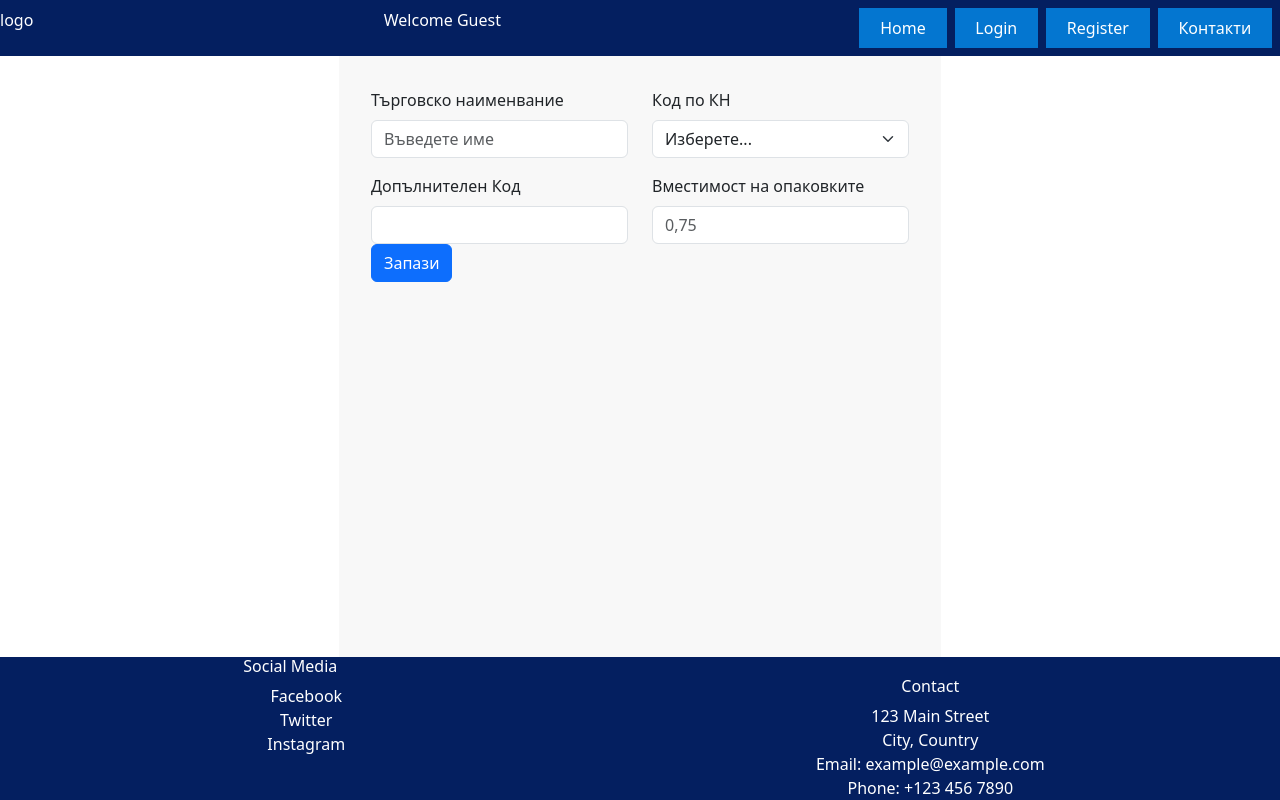
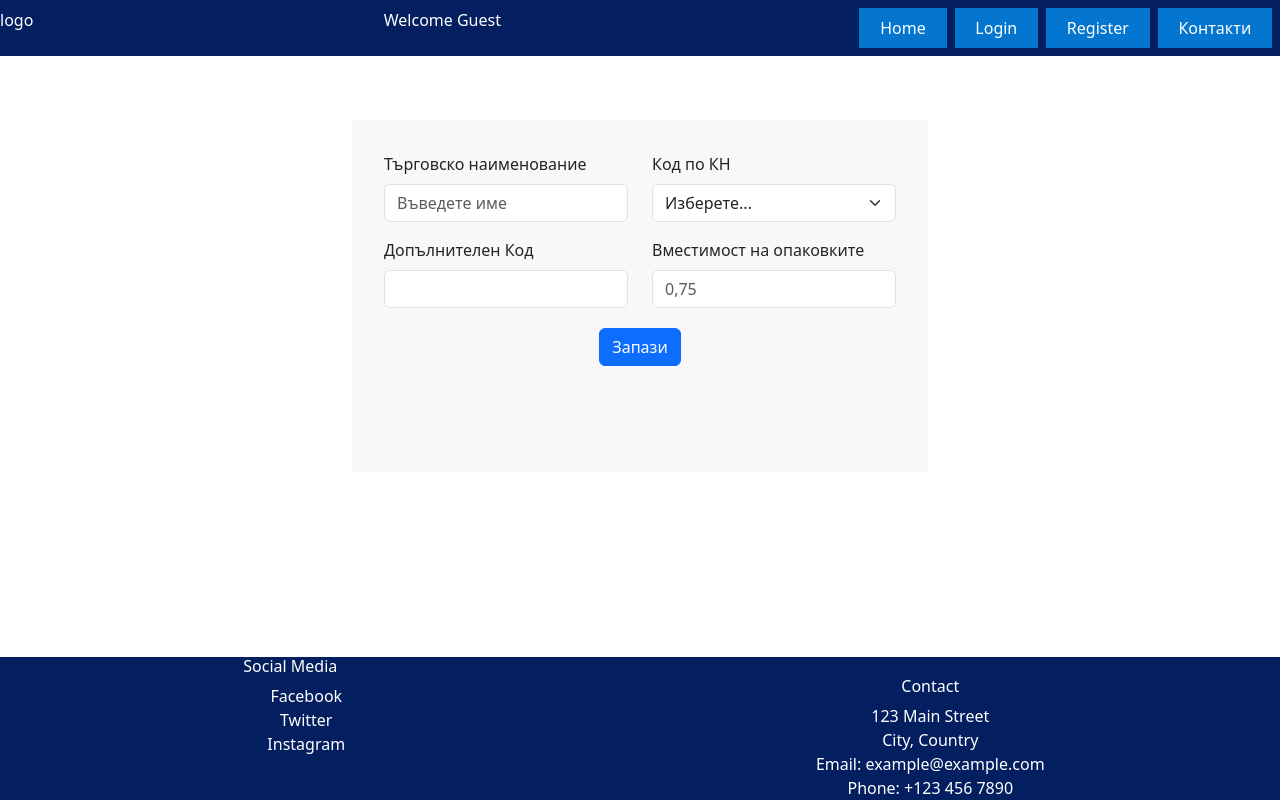
Before and after one commit to MiroZe/ze-winery, a React (Vite) app in the folder ze-winery-app/: page /create-product in a window 1280 px wide. Built offline with nearby package versions, Linux system fonts and the light colour scheme.

Commit message:
css impove

```diff
--- a/ze-winery-app/src/components/Products/CreateProduct/CreateProduct.jsx
+++ b/ze-winery-app/src/components/Products/CreateProduct/CreateProduct.jsx
@@ -34,10 +34,10 @@ const CreateProduct = () => {
 
     <div className={styles['new-product-form-container']}>
 
-      <Form onSubmit={onProductSubmitHandler}>
+      <Form onSubmit={onProductSubmitHandler} className={styles['product-form']}>
         <Row className="mb-3">
           <Form.Group as={Col} controlId="formGridName">
-            <Form.Label>Търговско наименвание</Form.Label>
+            <Form.Label>Търговско наименование</Form.Label>
             <Form.Control type="text" placeholder="Въведете име"
             name='trademarkName'
             value={formValues.trademarkName}
@@ -76,7 +76,7 @@ const CreateProduct = () => {
 
         </Row>
 
-        <Button variant="primary" type="submit">
+        <Button variant="primary" type="submit" className={styles['save-btn']}>
           Запази
         </Button>
       </Form>
--- a/ze-winery-app/src/components/Products/CreateProduct/CreateProduct.module.css
+++ b/ze-winery-app/src/components/Products/CreateProduct/CreateProduct.module.css
@@ -1,7 +1,19 @@
 .new-product-form-container {
     flex-grow: 1;
     max-width: 40em;
-    margin: 0 auto;
+    margin: 2em auto ;
     padding: 2em;
+
+}
+
+.new-product-form-container .product-form {
+    padding: 2em;
+    height: 22em;
+    margin: auto 0;
     background-color: #f8f8f8;
 }
+
+.new-product-form-container .save-btn {
+    display: block;
+    margin: 20px auto;
+}
```
